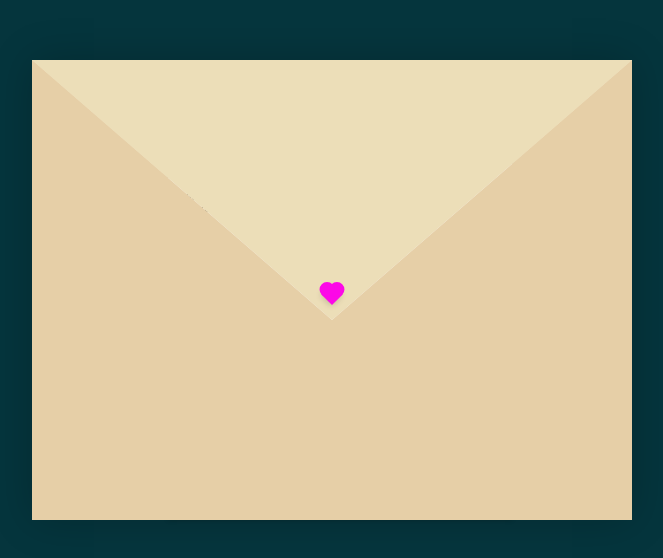
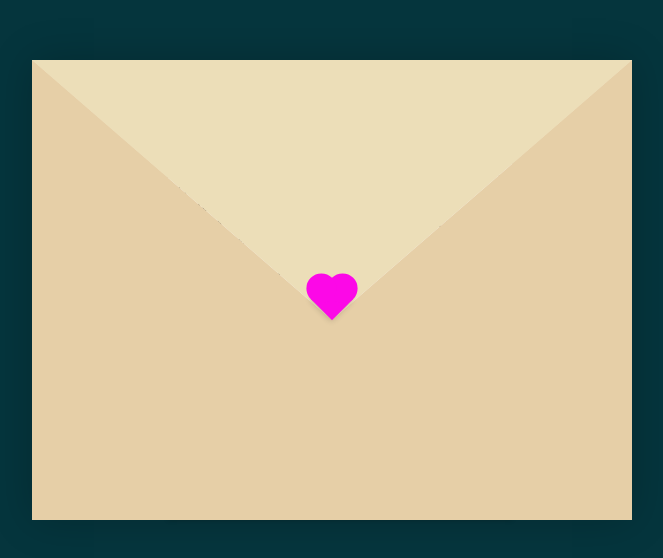
Before and after one commit to EnzoBucchi/EnzoBucchi.github.io, a plain HTML site: page index.html in a window 1280 px wide. Shown: the part 110-668 px from the top of the page, without its empty margins (308-971 px from the left). Drawn offline with Linux system fonts and the light colour scheme.

Commit message:
Carta 1.0

```diff
--- a/css/global.css
+++ b/css/carta.css
@@ -70,14 +70,14 @@ body {
   font-family: "Gill Sans", "Gill Sans MT", Calibri, "Trebuchet MS", sans-serif;
   color: var(--txt-color);
   text-align: left;
-  font-size: 10px;
+  font-size: 14px;
 }
 .heart {
   position: absolute;
   top: 50%;
   left: 50%;
-  width: 15px;
-  height: 15px;
+  width: 30px;
+  height: 30px;
   background: var(--heart-color);
   z-index: 4;
   transform: translate(-50%, -20%) rotate(45deg);
@@ -89,16 +89,16 @@ body {
 .heart:after {
   content: "";
   position: absolute;
-  width: 15px;
-  height: 15px;
+  width: 30px;
+  height: 30px;
   background-color: var(--heart-color);
   border-radius: 50%;
 }
 .heart:before {
-  top: -7.5px;
+  top: -15px;
 }
 .heart:after {
-  right: 7.5px;
+  right: 15px;
 }
 .flap > .envelope:before {
   transform: rotateX(180deg);
--- a/index.html
+++ b/index.html
@@ -1,10 +1,9 @@
 <!DOCTYPE html>
 <html lang="pt-br">
   <head>
-    <title>Teste</title>
+    <title>Nova mensagem!</title>
     <meta charset="utf-8" />
-    <link rel="stylesheet" type="text/css" href="/css/global.css" />
-    <script type="text/javascript" src="/js/geral.js"></script>
+    <link rel="stylesheet" type="text/css" href="/css/carta.css" />
   </head>
   <body>
     <div class="container">
@@ -18,7 +17,7 @@
                 ao seu lado é um presente, e sou grato por ter você na minha
                 vida. <br />
                 Te amo e desejo que nosso amor continue crescendo e nos trazendo
-                felicidade. <br />
+                felicidade. <br /><br />
                 Com todo o meu carinho, Enzo.
               </p>
             </div>
```
